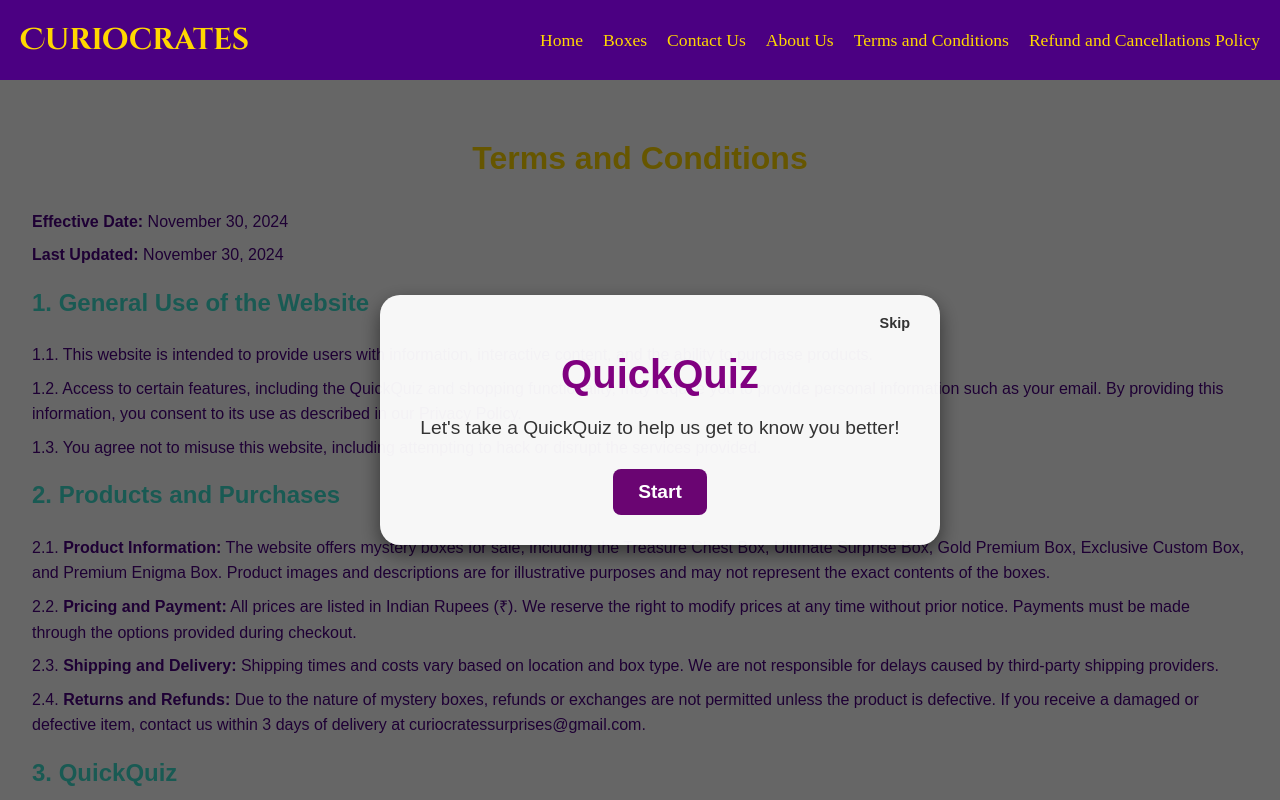
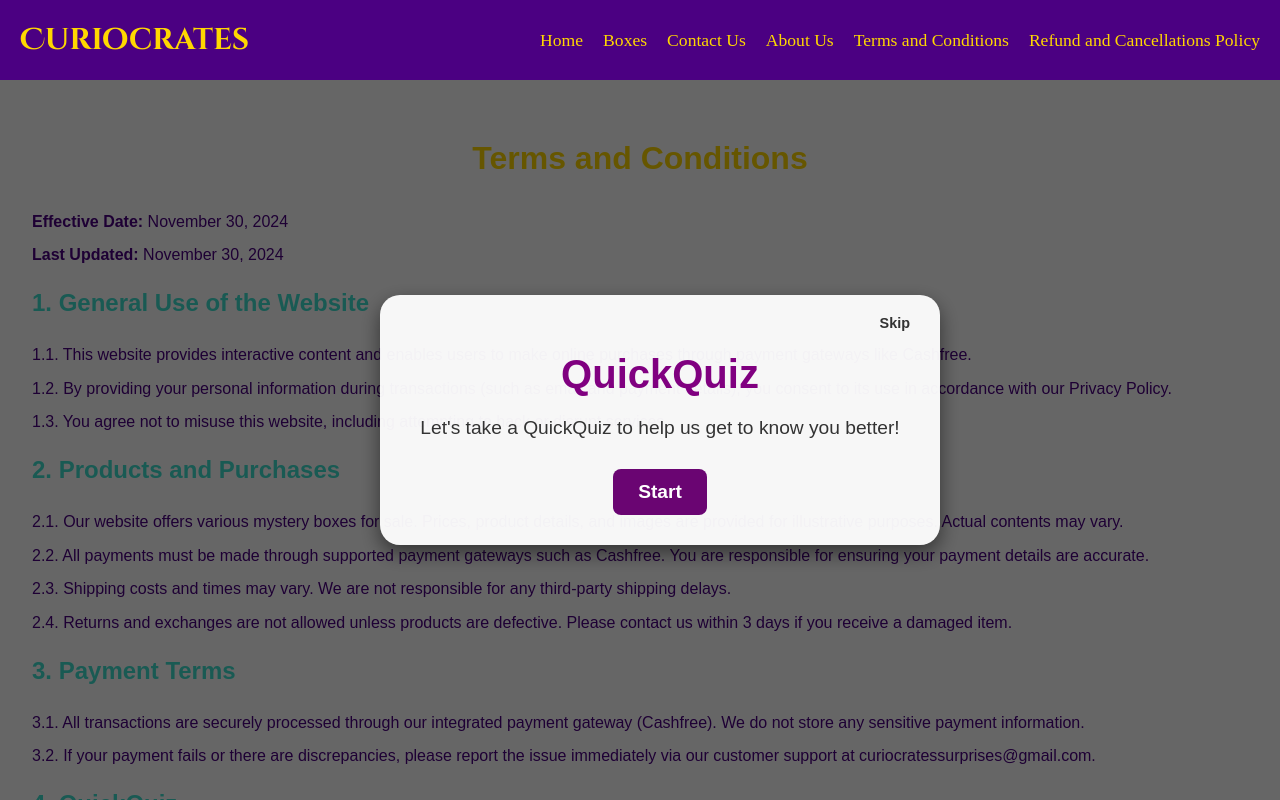
Before and after one commit to curiocreates/website, a React (Create React App) app: page /terms in a window 1280 px wide. Shown: the top 800 px of the page. Built offline with nearby package versions, Linux system fonts and the light colour scheme.

Commit message:
Terms and refunds

```diff
--- a/src/Components/TermsAndConditions.js
+++ b/src/Components/TermsAndConditions.js
@@ -4,20 +4,20 @@ import { Link } from 'react-router-dom';
 
 const TermsContainer = styled.div`
   padding: 2rem;
-  background-color: #FFFFFF; /* Neutral white for a clean and balanced look */
-  color: #4B0082; /* Royal Purple text color for content */
+  background-color: #FFFFFF;
+  color: #4B0082;
   font-family: 'Arial', sans-serif;
   line-height: 1.6;
 `;
 
 const Title = styled.h1`
   text-align: center;
-  color: #FFD700; /* Gold */
+  color: #FFD700;
   margin-bottom: 1.5rem;
 `;
 
 const SectionTitle = styled.h2`
-  color: #40E0D0; /* Turquoise */
+  color: #40E0D0;
   margin-top: 1rem;
 `;
 
@@ -34,42 +34,44 @@ const TermsAndConditions = () => {
       <Paragraph><strong>Last Updated:</strong> November 30, 2024</Paragraph>
 
       <SectionTitle>1. General Use of the Website</SectionTitle>
-      <Paragraph>1.1. This website is intended to provide users with information, interactive content, and the ability to purchase products.</Paragraph>
-      <Paragraph>1.2. Access to certain features, including the QuickQuiz and shopping functionality, may require you to provide personal information such as your email. By providing this information, you consent to its use as described in our Privacy Policy.</Paragraph>
-      <Paragraph>1.3. You agree not to misuse this website, including attempting to hack or disrupt the services provided.</Paragraph>
+      <Paragraph>1.1. This website provides interactive content and enables users to make online purchases through payment gateways like Cashfree.</Paragraph>
+      <Paragraph>1.2. By providing your personal information during transactions (such as email and payment details), you consent to its use in accordance with our Privacy Policy.</Paragraph>
+      <Paragraph>1.3. You agree not to misuse this website, including attempting to hack or disrupt services.</Paragraph>
 
       <SectionTitle>2. Products and Purchases</SectionTitle>
-      <Paragraph>2.1. <strong>Product Information:</strong> The website offers mystery boxes for sale, including the Treasure Chest Box, Ultimate Surprise Box, Gold Premium Box, Exclusive Custom Box, and Premium Enigma Box. Product images and descriptions are for illustrative purposes and may not represent the exact contents of the boxes.</Paragraph>
-      <Paragraph>2.2. <strong>Pricing and Payment:</strong> All prices are listed in Indian Rupees (₹). We reserve the right to modify prices at any time without prior notice. Payments must be made through the options provided during checkout.</Paragraph>
-      <Paragraph>2.3. <strong>Shipping and Delivery:</strong> Shipping times and costs vary based on location and box type. We are not responsible for delays caused by third-party shipping providers.</Paragraph>
-      <Paragraph>2.4. <strong>Returns and Refunds:</strong> Due to the nature of mystery boxes, refunds or exchanges are not permitted unless the product is defective. If you receive a damaged or defective item, contact us within 3 days of delivery at curiocratessurprises@gmail.com.</Paragraph>
+      <Paragraph>2.1. Our website offers various mystery boxes for sale. Prices, product details, and images are provided for illustrative purposes. Actual contents may vary.</Paragraph>
+      <Paragraph>2.2. All payments must be made through supported payment gateways such as Cashfree. You are responsible for ensuring your payment details are accurate.</Paragraph>
+      <Paragraph>2.3. Shipping costs and times may vary. We are not responsible for any third-party shipping delays.</Paragraph>
+      <Paragraph>2.4. Returns and exchanges are not allowed unless products are defective. Please contact us within 3 days if you receive a damaged item.</Paragraph>
 
-      <SectionTitle>3. QuickQuiz</SectionTitle>
-      <Paragraph>3.1. QuickQuiz is provided for entertainment purposes and to help us understand user preferences.</Paragraph>
-      <Paragraph>3.2. Participation is optional, and responses may be used to enhance user experience or tailor our offerings.</Paragraph>
-      <Paragraph>3.3. Your quiz responses are subject to our Privacy Policy and will not be shared with third parties without consent.</Paragraph>
+      <SectionTitle>3. Payment Terms</SectionTitle>
+      <Paragraph>3.1. All transactions are securely processed through our integrated payment gateway (Cashfree). We do not store any sensitive payment information.</Paragraph>
+      <Paragraph>3.2. If your payment fails or there are discrepancies, please report the issue immediately via our customer support at curiocratessurprises@gmail.com.</Paragraph>
 
-      <SectionTitle>4. Privacy and Data Protection</SectionTitle>
-      <Paragraph>4.1. Personal data collected through the website, including contact forms, purchases, and quizzes, will be handled in accordance with our Privacy Policy.</Paragraph>
-      <Paragraph>4.2. You are responsible for keeping your account details secure if applicable.</Paragraph>
+      <SectionTitle>4. QuickQuiz</SectionTitle>
+      <Paragraph>4.1. Participation in the QuickQuiz is optional and helps us improve user experience. Your responses will be stored according to our Privacy Policy.</Paragraph>
+      <Paragraph>4.2. We may use quiz results to personalize our offerings, but will not share your information with third parties unless permitted.</Paragraph>
 
-      <SectionTitle>5. Intellectual Property</SectionTitle>
-      <Paragraph>5.1. All content on this website, including text, images, and designs, is the intellectual property of Curiocrates unless otherwise stated.</Paragraph>
-      <Paragraph>5.2. Unauthorized reproduction, distribution, or commercial use of our content is prohibited.</Paragraph>
+      <SectionTitle>5. Privacy and Data Protection</SectionTitle>
+      <Paragraph>5.1. We respect your privacy and are committed to protecting your personal data. All information provided is processed according to our Privacy Policy.</Paragraph>
+      <Paragraph>5.2. You are responsible for maintaining the confidentiality of your account details, and you agree to notify us of any unauthorized access to your account.</Paragraph>
 
-      <SectionTitle>6. Limitations of Liability</SectionTitle>
-      <Paragraph>6.1. The website and its content are provided "as is" without warranties of any kind.</Paragraph>
-      <Paragraph>6.2. We are not liable for any direct, indirect, or incidental damages arising from the use of this website or its services.</Paragraph>
+      <SectionTitle>6. Intellectual Property</SectionTitle>
+      <Paragraph>6.1. All content on this website, including images, text, and designs, is owned by Curiocrates and is protected by intellectual property laws.</Paragraph>
+      <Paragraph>6.2. Unauthorized use or reproduction of this content is strictly prohibited.</Paragraph>
 
-      <SectionTitle>7. Modifications to Terms</SectionTitle>
-      <Paragraph>7.1. We reserve the right to update these Terms and Conditions at any time.</Paragraph>
-      <Paragraph>7.2. Continued use of the website after changes are posted constitutes acceptance of the new terms.</Paragraph>
+      <SectionTitle>7. Limitations of Liability</SectionTitle>
+      <Paragraph>7.1. Our website and its contents are provided "as is" without any warranty of any kind, either express or implied.</Paragraph>
+      <Paragraph>7.2. We are not liable for any direct, indirect, incidental, or consequential damages arising from the use of this website or its services.</Paragraph>
 
-      <SectionTitle>8. Governing Law</SectionTitle>
-      <Paragraph>These Terms and Conditions are governed by the laws of Andhra Pradesh and Telangana. Any disputes arising from these terms will be subject to the jurisdiction of the courts in Hyderabad, Telangana.</Paragraph>
+      <SectionTitle>8. Modifications to Terms</SectionTitle>
+      <Paragraph>8.1. We may update these Terms and Conditions at any time. Your continued use of the website after such updates implies your acceptance of the new terms.</Paragraph>
 
-      <SectionTitle>9. Contact Us</SectionTitle>
-      <Paragraph>For questions, concerns, or support, please visit our <Link to="/Contact" style={{ color: '#40E0D0', textDecoration: 'underline' }}>Contact Us</Link> page or reach out to us at:</Paragraph>
+      <SectionTitle>9. Governing Law and Disputes</SectionTitle>
+      <Paragraph>These Terms and Conditions are governed by the laws of Andhra Pradesh and Telangana, India. Any disputes will be resolved under the jurisdiction of the courts in Hyderabad, Telangana.</Paragraph>
+
+      <SectionTitle>10. Contact Us</SectionTitle>
+      <Paragraph>If you have any questions, please contact us via the following methods:</Paragraph>
       <Paragraph><strong>Email:</strong> curiocratessurprises@gmail.com</Paragraph>
       <Paragraph><strong>Instagram:</strong> curio_crates</Paragraph>
     </TermsContainer>
```
